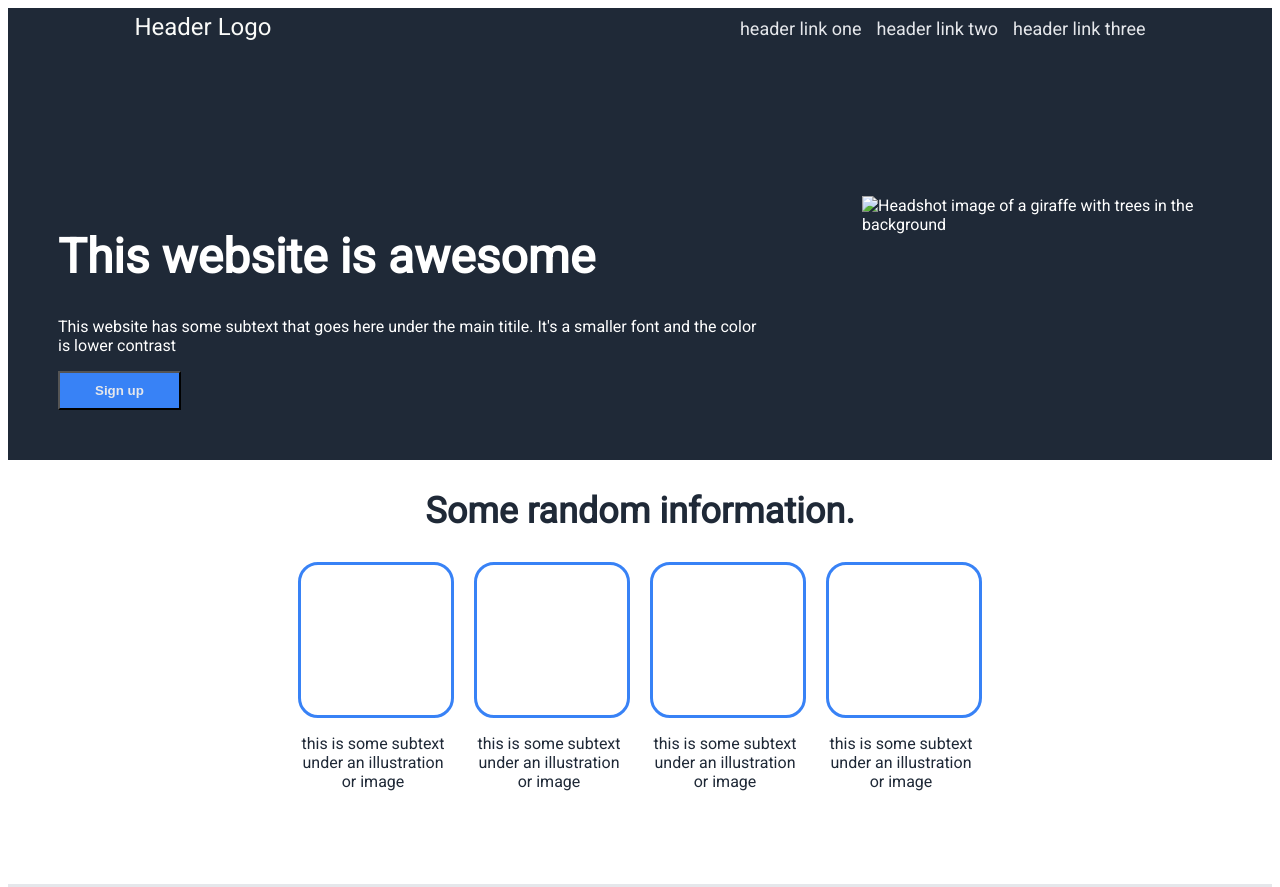
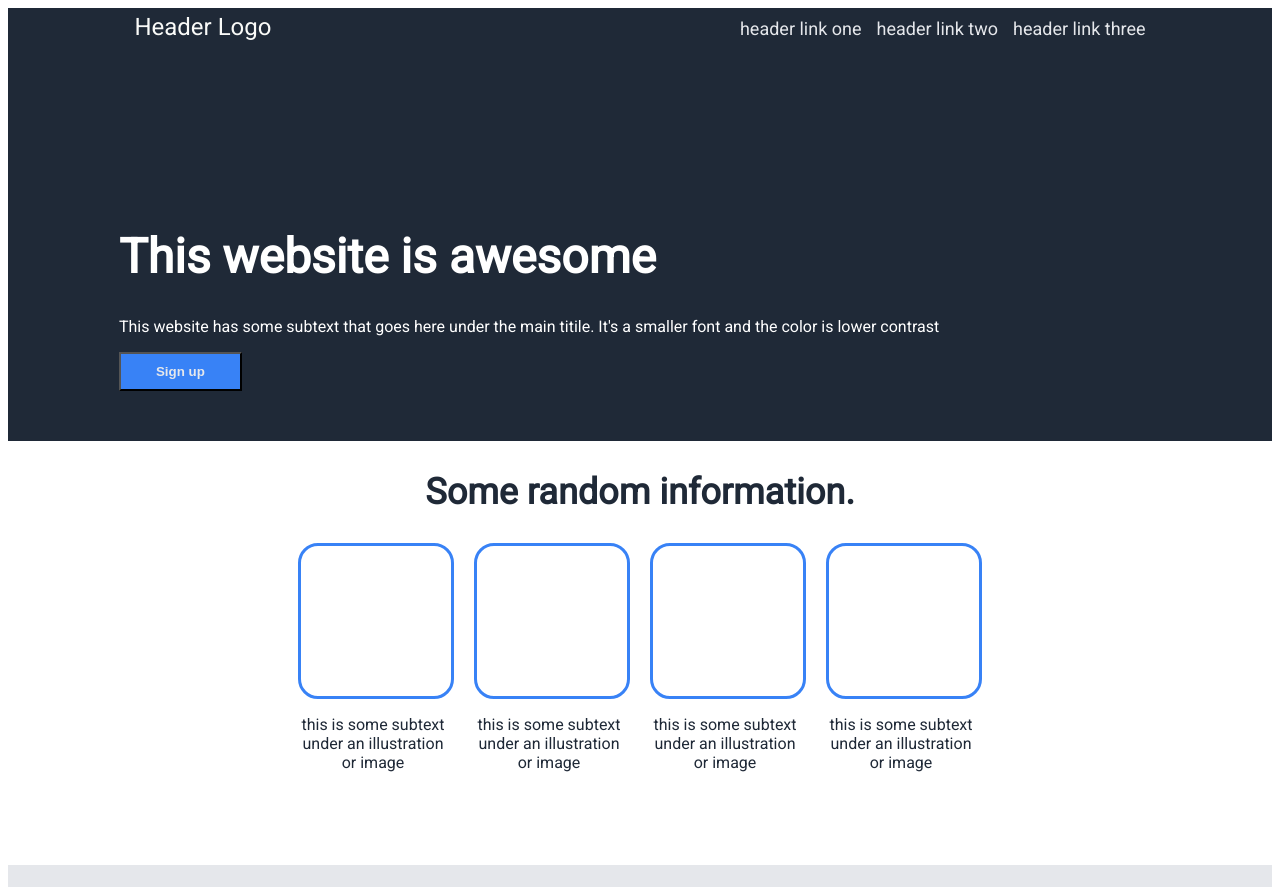
Before and after one commit to AndrewJamesC/landing-page-project, a plain HTML site: page index.html in a window 1280 px wide. Shown: the top 887 px of the page. Drawn offline with Linux system fonts and the light colour scheme.

Commit message:
Remove giraffe image

```diff
--- a/index.html
+++ b/index.html
@@ -26,9 +26,7 @@
             <p>This website has some subtext that goes here under the main titile. It's a smaller font and the color is lower contrast</p>
             <button class="section-one-button">Sign up</button>
         </div>
-        <div class="box-right">
-            <img class="image" src="img/giraffe-8038107_1280.jpg" alt="Headshot image of a giraffe with trees in the background">
-        </div>
+        <div class="box-right"></div>
     </div>
     <div class="section-two">
         <h2>Some random information.</h2>
```
